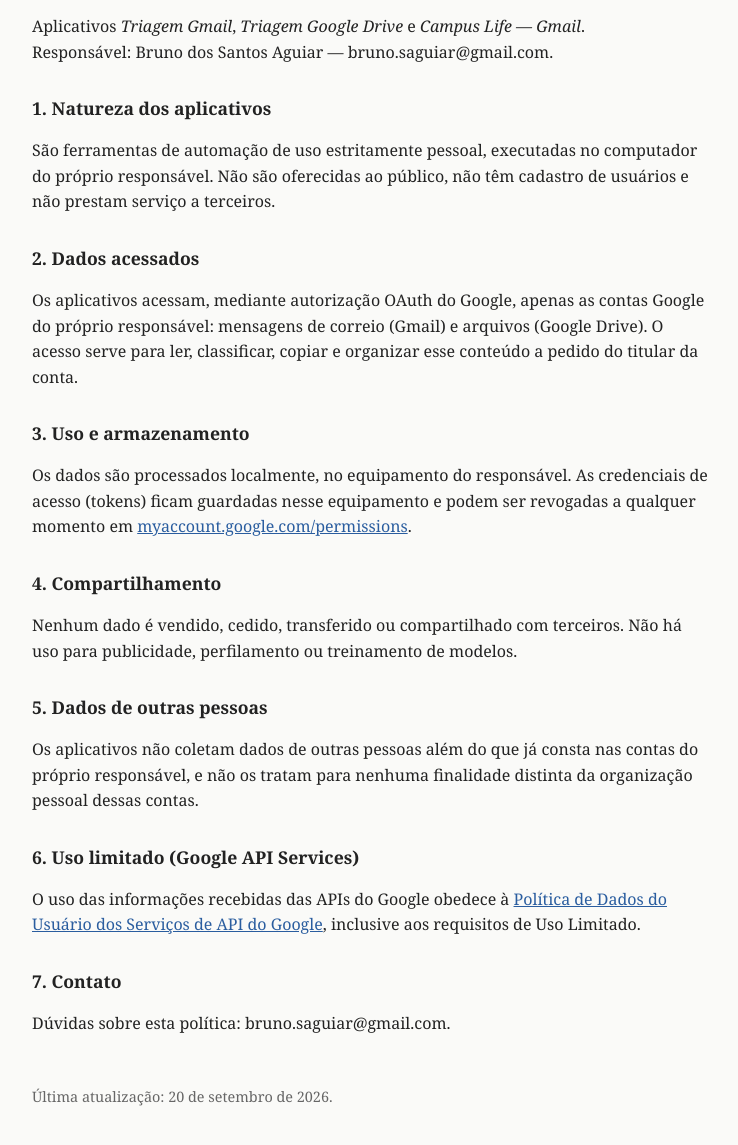
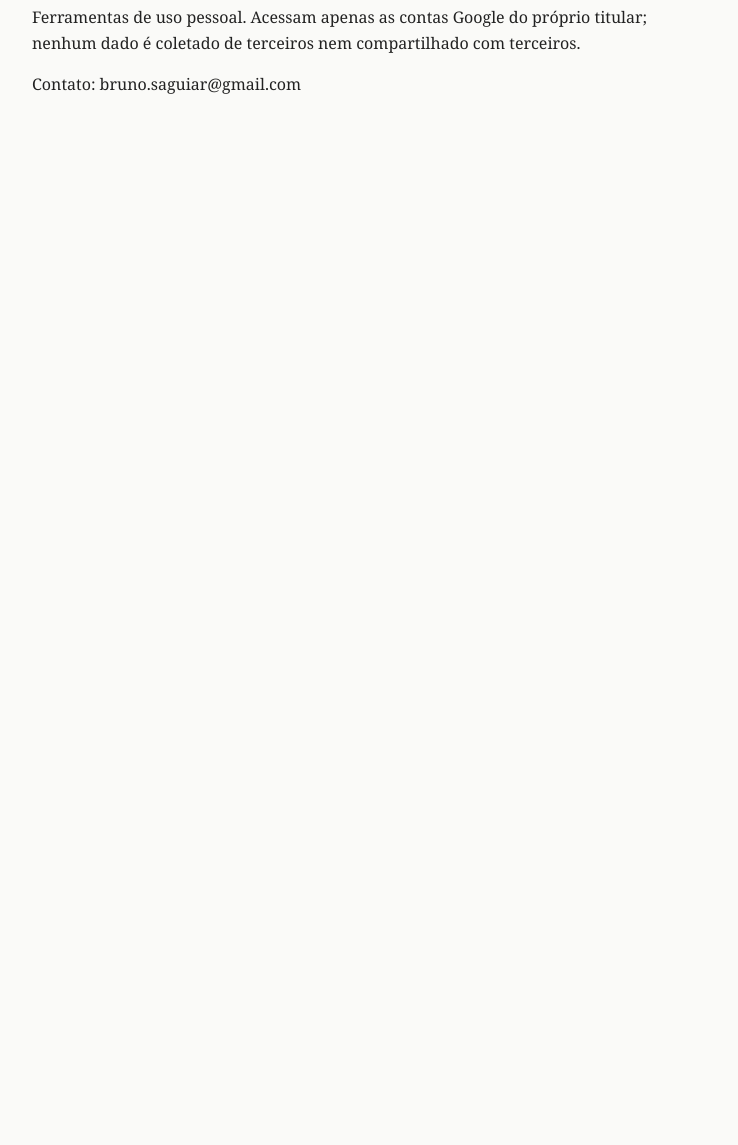
Before and after one commit to bruno-saguiar/bruno-saguiar.github.io, a plain HTML site: page privacidade.html in a window 1280 px wide. Shown: the part 101-1246 px from the top of the page, without its empty margins (268-1006 px from the left). After the commit the page ends 800 px from the top, so only its background shows below. Drawn offline with Linux system fonts and the light colour scheme.

Commit message:
Reduz as páginas ao mínimo

```diff
--- a/privacidade.html
+++ b/privacidade.html
@@ -3,50 +3,16 @@
 <head>
 <meta charset="utf-8">
 <meta name="viewport" content="width=device-width, initial-scale=1">
-<title>Política de Privacidade — Ferramentas de uso pessoal</title>
+<title>Política de Privacidade</title>
 <style>
   body{font-family:Georgia,serif;max-width:680px;margin:3rem auto;padding:0 1.25rem;line-height:1.6;color:#222;background:#fafaf8}
-  h1{font-size:1.6rem;font-weight:normal;border-bottom:1px solid #ccc;padding-bottom:.5rem}
-  h2{font-size:1.1rem;margin-top:1.8rem}
-  a{color:#2a5d9f}
-  footer{margin-top:3rem;font-size:.9rem;color:#666}
+  h1{font-size:1.6rem;font-weight:normal}
 </style>
 </head>
 <body>
 <h1>Política de Privacidade</h1>
-<p>Aplicativos <em>Triagem Gmail</em>, <em>Triagem Google Drive</em> e <em>Campus Life — Gmail</em>.<br>
-Responsável: Bruno dos Santos Aguiar — bruno.saguiar@gmail.com.</p>
-
-<h2>1. Natureza dos aplicativos</h2>
-<p>São ferramentas de automação de uso estritamente pessoal, executadas no computador do próprio
-responsável. Não são oferecidas ao público, não têm cadastro de usuários e não prestam serviço a terceiros.</p>
-
-<h2>2. Dados acessados</h2>
-<p>Os aplicativos acessam, mediante autorização OAuth do Google, apenas as contas Google do próprio
-responsável: mensagens de correio (Gmail) e arquivos (Google Drive). O acesso serve para ler, classificar,
-copiar e organizar esse conteúdo a pedido do titular da conta.</p>
-
-<h2>3. Uso e armazenamento</h2>
-<p>Os dados são processados localmente, no equipamento do responsável. As credenciais de acesso (tokens)
-ficam guardadas nesse equipamento e podem ser revogadas a qualquer momento em
-<a href="https://myaccount.google.com/permissions">myaccount.google.com/permissions</a>.</p>
-
-<h2>4. Compartilhamento</h2>
-<p>Nenhum dado é vendido, cedido, transferido ou compartilhado com terceiros. Não há uso para publicidade,
-perfilamento ou treinamento de modelos.</p>
-
-<h2>5. Dados de outras pessoas</h2>
-<p>Os aplicativos não coletam dados de outras pessoas além do que já consta nas contas do próprio
-responsável, e não os tratam para nenhuma finalidade distinta da organização pessoal dessas contas.</p>
-
-<h2>6. Uso limitado (Google API Services)</h2>
-<p>O uso das informações recebidas das APIs do Google obedece à
-<a href="https://developers.google.com/terms/api-services-user-data-policy">Política de Dados do Usuário dos Serviços de API do Google</a>,
-inclusive aos requisitos de Uso Limitado.</p>
-
-<h2>7. Contato</h2>
-<p>Dúvidas sobre esta política: bruno.saguiar@gmail.com.</p>
-
-<footer>Última atualização: 20 de setembro de 2026.</footer>
+<p>Ferramentas de uso pessoal. Acessam apenas as contas Google do próprio titular; nenhum dado é
+coletado de terceiros nem compartilhado com terceiros.</p>
+<p>Contato: bruno.saguiar@gmail.com</p>
 </body>
 </html>
```
Also changed, not shown: index.html (+2 -13 lines).
